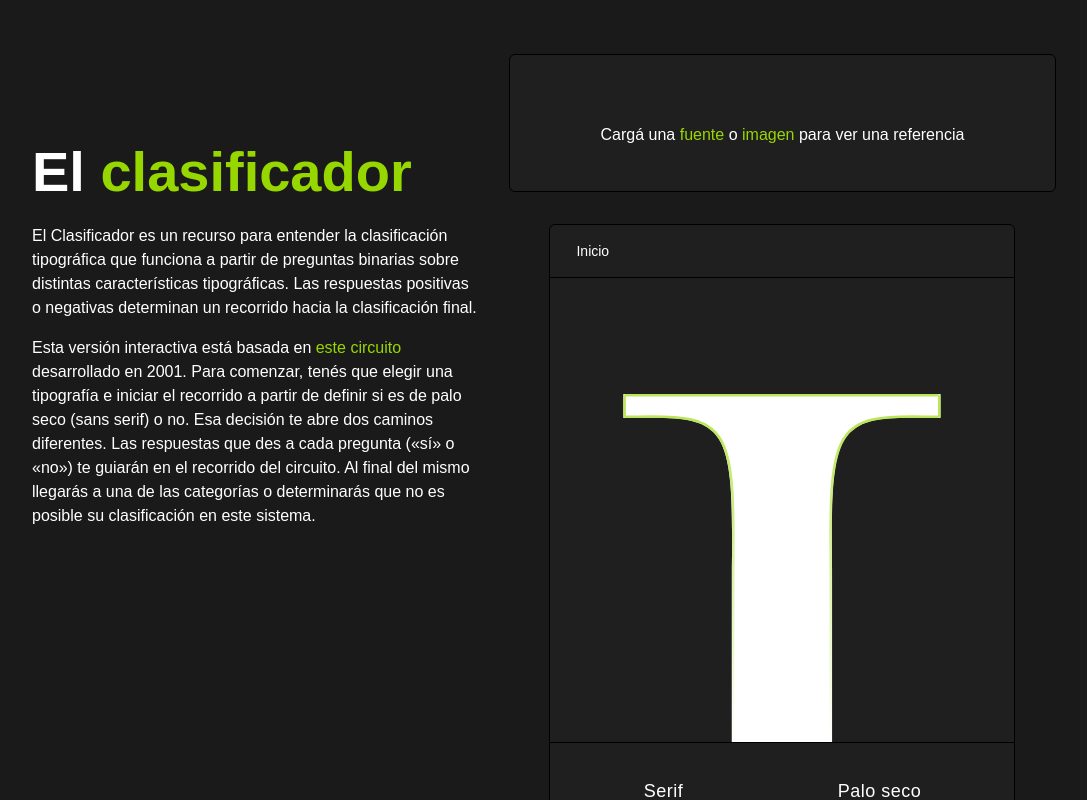
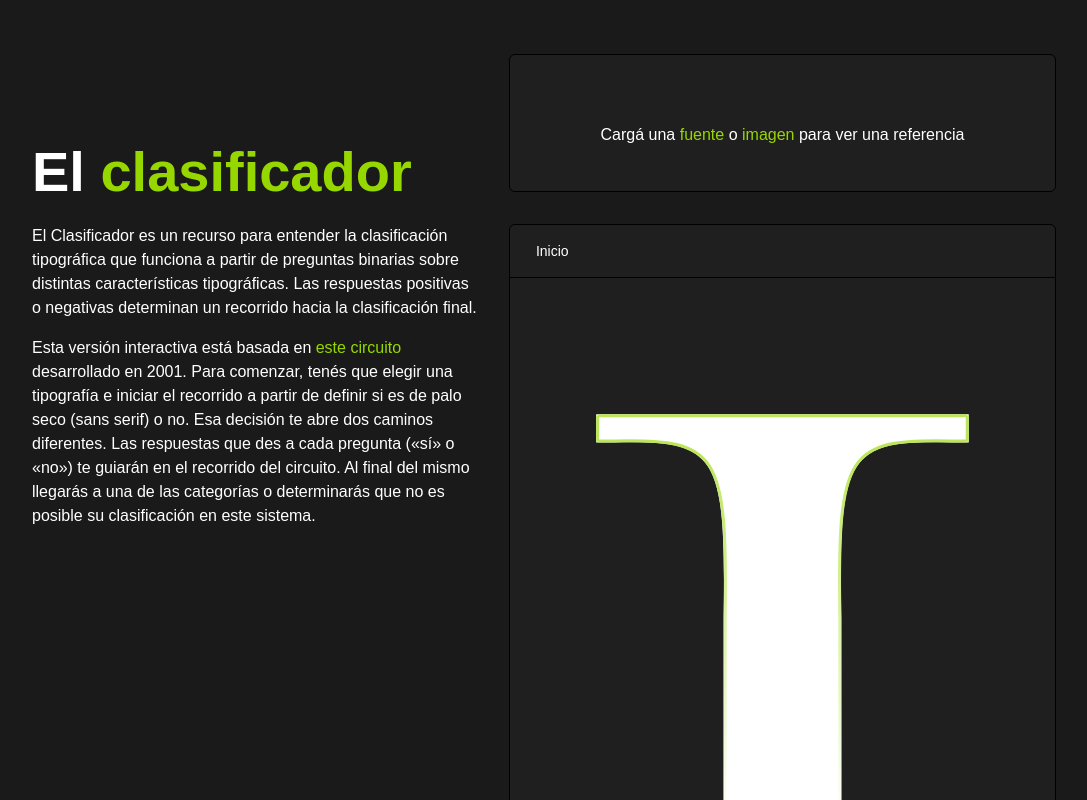
Before and after one commit to teofum/clasificador, a React (Vite) app: page / in a window 1280 px wide. Both pictures are taken after a click on the button "Seguir sin referencia". Shown: the top 800 px of the page, without its empty margins (96-1183 px from the left). Built offline with nearby package versions, Linux system fonts and the light colour scheme; a web font is replaced by a local one.

Commit message:
simplified layout

```diff
--- a/src/components/DecisionCard.css
+++ b/src/components/DecisionCard.css
@@ -9,8 +9,6 @@
   width: var(--card-width);
   overflow: hidden;
 
-  min-width: 530px;
-  max-width: calc(100vh - 23rem);
   margin: 0 auto;
 }
 
```
